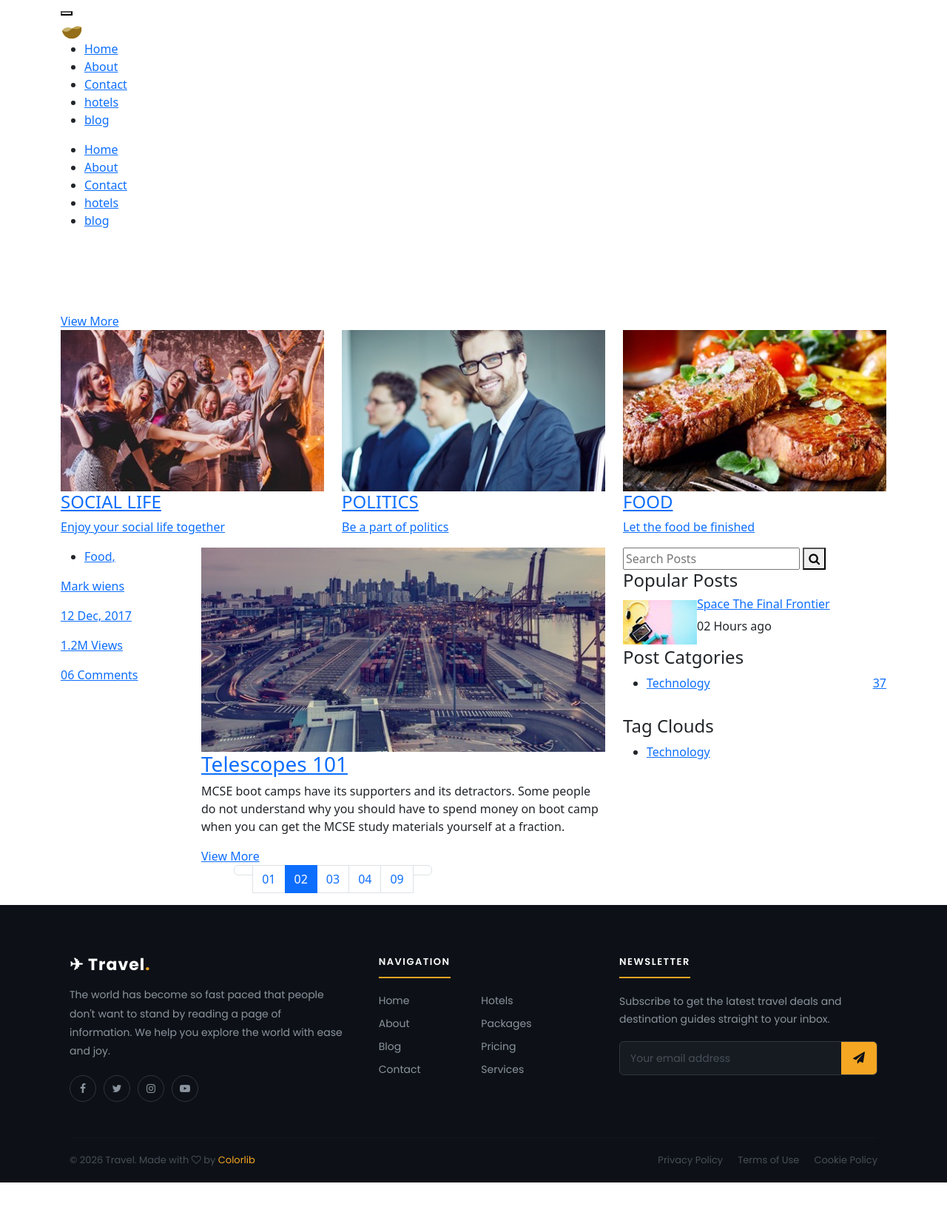
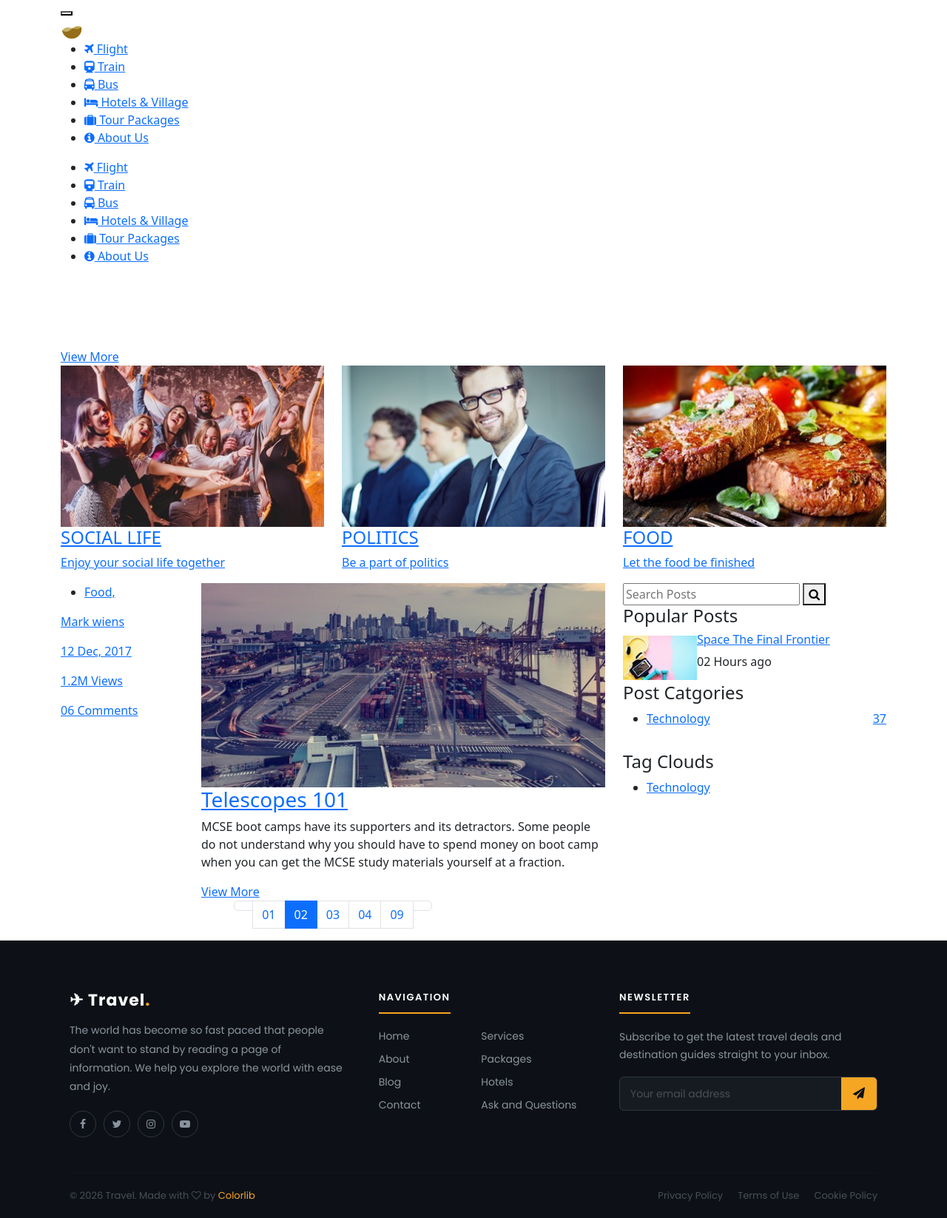
Before and after one commit to AmirabbasAfrasiyabi/hotel_transilvania, a Django app: page /blog/ in a window 1280 px wide. Shown: the whole page at 74% size. Before the commit the page ends 1598 px from the top, so only its background shows below. Run offline with Django 5.2, Linux system fonts and the light colour scheme; some libraries are stand-ins or nearby versions.

Commit message:
updated base.html templated

```diff
--- a/blog/urls.py
+++ b/blog/urls.py
@@ -3,6 +3,6 @@ from blog import views
 from blog.views import blog_view , blog_single
 app_name = ('blog')
 urlpatterns = [
-    path('', blog_view, name='blog'),
+    path('', blog_view, name='index'),
     path('single', blog_single, name='single'),
 ]
--- a/templates/base.html
+++ b/templates/base.html
@@ -47,11 +47,52 @@
 </div>
 <nav id="nav-menu-container">
 <ul class="nav-menu">
-<li><a href="#">Home</a></li>
-<li><a href="#}">About</a></li>
-  <li><a href="#">Contact</a></li>
-<li><a href="#">hotels</a></li>
-<li><a href="#">blog</a></li>
+
+    <li class="dropdown">
+        <a href="#">
+            <i class="fa fa-plane"></i> Flight
+        </a>
+        <ul class="submenu">
+            <li><a href="#">Domestic Flight</a></li>
+            <li><a href="#">International Flight</a></li>
+        </ul>
+    </li>
+
+    <li>
+        <a href="#">
+            <i class="fa fa-train"></i> Train
+        </a>
+    </li>
+
+    <li>
+        <a href="#">
+            <i class="fa fa-bus"></i> Bus
+        </a>
+    </li>
+
+    <li>
+        <a href="{% url 'packages:hotel' %}">
+            <i class="fa fa-bed"></i> Hotels &amp; Village
+        </a>
+    </li>
+
+     <li>
+    <a href="#">
+        <i class="fa fa-suitcase"></i> Tour Packages
+    </a>
+    </li>
+
+    <li class="dropdown">
+        <a href="#">
+            <i class="fa fa-info-circle"></i> About Us
+        </a>
+        <ul class="submenu">
+            <li><a href="#">Our Story</a></li>
+            <li><a href="#">Contact</a></li>
+            <li><a href="#">Blog</a></li>
+        </ul>
+    </li>
+
 </ul>
 </nav>
 </div>
@@ -224,16 +265,16 @@
       <p class="ft-col-title">Navigation</p>
       <div class="ft-nav-cols">
         <ul class="ft-nav-list">
-          <li><a href="#">Home</a></li>
-          <li><a href="#">About</a></li>
-          <li><a href="#">Blog</a></li>
-          <li><a href="#">Contact</a></li>
+          <li><a href="{% url 'website:index' %}">Home</a></li>
+          <li><a href="{% url 'website:about' %}">About</a></li>
+          <li><a href="{% url 'blog:index' %}">Blog</a></li>
+          <li><a href="{% url 'website:contact' %}">Contact</a></li>
         </ul>
         <ul class="ft-nav-list">
+          <li><a href="#">Services</a></li>
+          <li><a href="#">Packages</a></li>
           <li><a href="#">Hotels</a></li>
-          <li><a href="#">Packages</a></li>
-          <li><a href="#">Pricing</a></li>
-          <li><a href="#">Services</a></li>
+          <li><a href="#">Ask and Questions</a></li>
         </ul>
       </div>
     </div>
```
